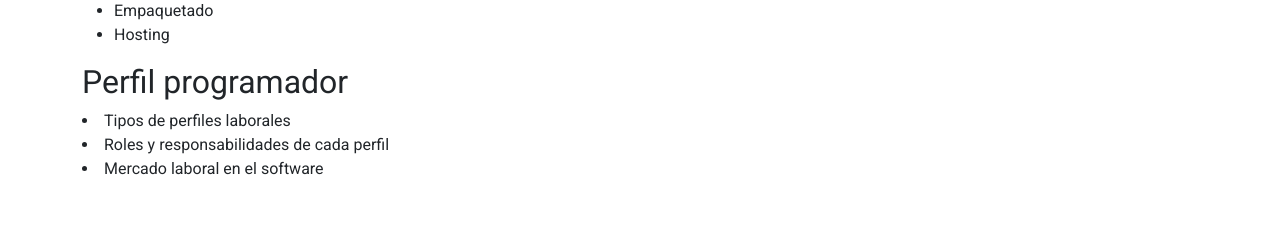
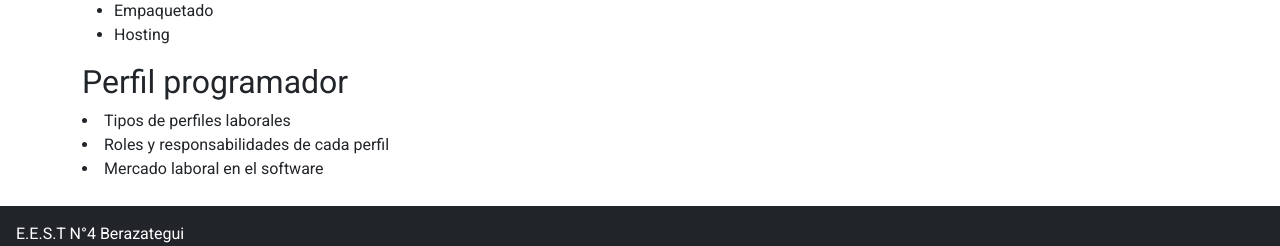
Before and after one commit to diegohpezet/pdi_blog, a Django app: page /temas/ in a window 1280 px wide. Shown: the part 1684-1930 px from the top of the page. Before the commit the page ends 1859 px from the top, so only its background shows below. Run offline with Django 4.2, Linux system fonts and the light colour scheme; some web fonts are replaced.

Commit message:
Add footer

```diff
--- a/static/blog/css/style.css
+++ b/static/blog/css/style.css
@@ -2,6 +2,11 @@
 
 body{
     font-family: 'Roboto', sans-serif;
+}
+
+#content {
+    min-height: 85vh;
+    margin-bottom: 25px;
 }
 
 pre {
@@ -10,3 +15,8 @@ pre {
     color: #fff;
     padding: 15px;
 }
+
+footer {
+    height: 5vh;
+    color: #fff;
+}
--- a/templates/base.html
+++ b/templates/base.html
@@ -33,8 +33,13 @@
             </div>
         </div>
     </nav>
-    {% block content %}
+    <div id="content">
+        {% block content %}
 
-    {% endblock %}
+        {% endblock %}
+    </div>
+    <footer class="bg-dark p-3" style="color:#fff">
+        <span>E.E.S.T N°4 Berazategui</span>
+    </footer>
 </body>
 </html>
```
